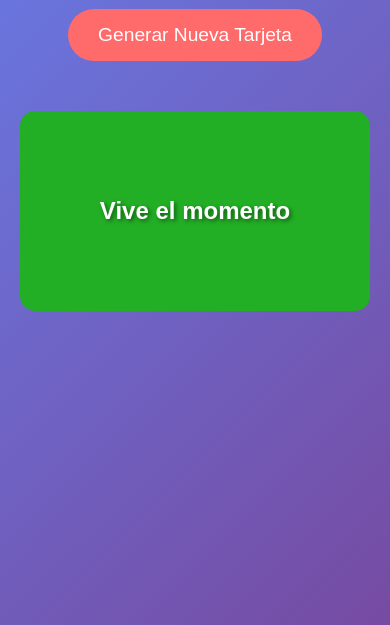
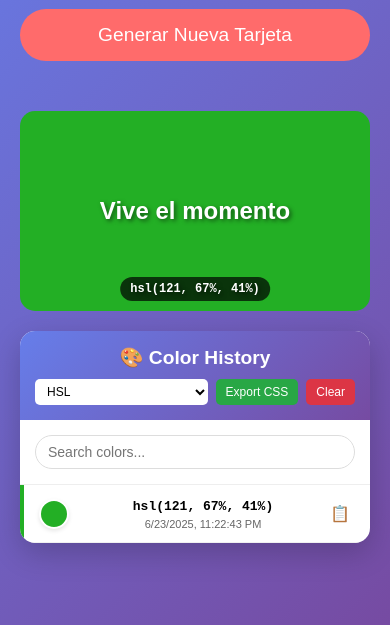
Before and after one commit to wilmarFlorez/hello-actions, a website built with Parcel: page src/index.html in a window 390 px wide. Shown: the part 219-844 px from the top of the page. Built offline with nearby package versions, Linux system fonts and the light colour scheme.

Commit message:
feat: add color history management and display functionality

```diff
--- /dev/null
+++ b/src/colorHistory.js
@@ -0,0 +1,241 @@
+class ColorHistory {
+  constructor() {
+    this.storageKey = 'colorCardHistory';
+    this.history = this.loadHistory();
+    this.currentFormat = 'hsl';
+    this.init();
+  }
+
+  loadHistory() {
+    try {
+      const stored = localStorage.getItem(this.storageKey);
+      return stored ? JSON.parse(stored) : [];
+    } catch (error) {
+      console.error('Error loading color history:', error);
+      return [];
+    }
+  }
+
+  saveHistory() {
+    try {
+      localStorage.setItem(this.storageKey, JSON.stringify(this.history));
+    } catch (error) {
+      console.error('Error saving color history:', error);
+    }
+  }
+
+  addColor(hslColor) {
+    const colorData = {
+      id: Date.now(),
+      hsl: hslColor,
+      hex: this.hslToHex(hslColor),
+      rgb: this.hslToRgb(hslColor),
+      timestamp: new Date().toLocaleString()
+    };
+
+    // Avoid duplicates
+    if (!this.history.some(c => c.hsl === hslColor)) {
+      this.history.unshift(colorData);
+
+      // Limit history to 50 colors
+      if (this.history.length > 50) {
+        this.history = this.history.slice(0, 50);
+      }
+
+      this.saveHistory();
+      this.updateHistoryDisplay();
+    }
+  }
+
+  init() {
+    this.createHistoryPanel();
+    this.updateHistoryDisplay();
+  }
+
+  createHistoryPanel() {
+    const historyPanel = document.createElement('div');
+    historyPanel.id = 'colorHistory';
+    historyPanel.className = 'color-history-panel';
+    historyPanel.innerHTML = `
+            <div class="history-header">
+                <h3>🎨 Color History</h3>
+                <div class="history-controls">
+                    <select id="colorFormat" class="format-selector">
+                        <option value="hsl">HSL</option>
+                        <option value="hex">HEX</option>
+                        <option value="rgb">RGB</option>
+                    </select>
+                    <button id="exportColors" class="export-btn">Export CSS</button>
+                    <button id="clearHistory" class="clear-btn">Clear</button>
+                </div>
+            </div>
+            <div class="search-container">
+                <input type="text" id="colorSearch" placeholder="Search colors..." class="search-input">
+            </div>
+            <div id="historyList" class="history-list"></div>
+        `;
+
+    document.querySelector('.container').appendChild(historyPanel);
+    this.bindEvents();
+  }
+
+  bindEvents() {
+    document.getElementById('colorFormat').addEventListener('change', (e) => {
+      this.currentFormat = e.target.value;
+      this.updateHistoryDisplay();
+    });
+
+    document.getElementById('exportColors').addEventListener('click', () => {
+      this.exportAsCSS();
+    });
+
+    document.getElementById('clearHistory').addEventListener('click', () => {
+      if (confirm('¿Estás seguro de que quieres limpiar todo el historial?')) {
+        this.clearHistory();
+      }
+    });
+
+    document.getElementById('colorSearch').addEventListener('input', (e) => {
+      this.filterHistory(e.target.value);
+    });
+  }
+
+  updateHistoryDisplay(filteredHistory = null) {
+    const historyList = document.getElementById('historyList');
+    const colorsToShow = filteredHistory || this.history;
+
+    if (colorsToShow.length === 0) {
+      historyList.innerHTML = '<div class="no-history">No hay colores en el historial</div>';
+      return;
+    }
+
+    historyList.innerHTML = colorsToShow.map(color => {
+      const colorValue = color[this.currentFormat];
+      return `
+                <div class="history-item" style="border-left: 4px solid ${color.hsl}">
+                    <div class="color-preview" style="background-color: ${color.hsl}"></div>
+                    <div class="color-info">
+                        <div class="color-code" data-color="${colorValue}" title="Click para copiar">
+                            ${colorValue}
+                        </div>
+                        <div class="color-time">${color.timestamp}</div>
+                    </div>
+                    <button class="copy-btn" data-color="${colorValue}" title="Copiar al portapapeles">📋</button>
+                </div>
+            `;
+    }).join('');
+
+    // Bind copy events
+    historyList.querySelectorAll('.color-code, .copy-btn').forEach(element => {
+      element.addEventListener('click', (e) => {
+        const colorValue = e.target.dataset.color;
+        this.copyToClipboard(colorValue);
+      });
+    });
+  }
+
+  filterHistory(searchTerm) {
+    if (!searchTerm.trim()) {
+      this.updateHistoryDisplay();
+      return;
+    }
+
+    const filtered = this.history.filter(color =>
+      color.hex.toLowerCase().includes(searchTerm.toLowerCase()) ||
+      color.rgb.toLowerCase().includes(searchTerm.toLowerCase()) ||
+      color.hsl.toLowerCase().includes(searchTerm.toLowerCase())
+    );
+
+    this.updateHistoryDisplay(filtered);
+  }
+
+  copyToClipboard(text) {
+    navigator.clipboard.writeText(text).then(() => {
+      this.showCopyFeedback();
+    }).catch(err => {
+      console.error('Error copying to clipboard:', err);
+    });
+  }
+
+  showCopyFeedback() {
+    const feedback = document.createElement('div');
+    feedback.className = 'copy-feedback';
+    feedback.textContent = '¡Copiado!';
+    document.body.appendChild(feedback);
+
+    setTimeout(() => {
+      document.body.removeChild(feedback);
+    }, 2000);
+  }
+
+  exportAsCSS() {
+    const cssVars = this.history.slice(0, 10).map((color, index) =>
+      `  --color-${index + 1}: ${color.hex};`
+    ).join('\n');
+
+    const cssContent = `:root {\n${cssVars}\n}`;
+
+    const blob = new Blob([cssContent], { type: 'text/css' });
+    const url = URL.createObjectURL(blob);
+    const link = document.createElement('a');
+    link.href = url;
+    link.download = 'color-palette.css';
+    document.body.appendChild(link);
+    link.click();
+    document.body.removeChild(link);
+    URL.revokeObjectURL(url);
+  }
+
+  clearHistory() {
+    this.history = [];
+    this.saveHistory();
+    this.updateHistoryDisplay();
+  }
+
+  // Color conversion utilities
+  hslToHex(hsl) {
+    const match = hsl.match(/hsl\((\d+),\s*(\d+)%,\s*(\d+)%\)/);
+    if (!match) return hsl;
+
+    const h = parseInt(match[1]) / 360;
+    const s = parseInt(match[2]) / 100;
+    const l = parseInt(match[3]) / 100;
+
+    const hue2rgb = (p, q, t) => {
+      if (t < 0) t += 1;
+      if (t > 1) t -= 1;
+      if (t < 1 / 6) return p + (q - p) * 6 * t;
+      if (t < 1 / 2) return q;
+      if (t < 2 / 3) return p + (q - p) * (2 / 3 - t) * 6;
+      return p;
+    };
+
+    let r, g, b;
+    if (s === 0) {
+      r = g = b = l;
+    } else {
+      const q = l < 0.5 ? l * (1 + s) : l + s - l * s;
+      const p = 2 * l - q;
+      r = hue2rgb(p, q, h + 1 / 3);
+      g = hue2rgb(p, q, h);
+      b = hue2rgb(p, q, h - 1 / 3);
+    }
+
+    const toHex = (c) => {
+      const hex = Math.round(c * 255).toString(16);
+      return hex.length === 1 ? '0' + hex : hex;
+    };
+
+    return `#${toHex(r)}${toHex(g)}${toHex(b)}`;
+  }
+
+  hslToRgb(hsl) {
+    const hex = this.hslToHex(hsl);
+    const r = parseInt(hex.slice(1, 3), 16);
+    const g = parseInt(hex.slice(3, 5), 16);
+    const b = parseInt(hex.slice(5, 7), 16);
+    return `rgb(${r}, ${g}, ${b})`;
+  }
+}
+
+export default ColorHistory;
--- a/src/script.js
+++ b/src/script.js
@@ -1,8 +1,11 @@
+import ColorHistory from './colorHistory.js';
+
 class RandomCardGenerator {
   constructor() {
     this.container = document.getElementById('cardsContainer');
     this.generateBtn = document.getElementById('generateBtn');
     this.colors = [];
+    this.colorHistory = new ColorHistory();
     this.quotes = [
       'Sé el cambio que quieres ver',
       'La vida es bella',
@@ -41,6 +44,20 @@ class RandomCardGenerator {
     card.style.backgroundColor = backgroundColor;
     card.textContent = this.getRandomQuote();
 
+    // Add color code display
+    const colorCode = document.createElement('div');
+    colorCode.className = 'color-code-display';
+    colorCode.textContent = backgroundColor;
+    colorCode.title = 'Click para copiar';
+    colorCode.addEventListener('click', () => {
+      navigator.clipboard.writeText(backgroundColor);
+      this.showCopyFeedback(colorCode);
+    });
+    card.appendChild(colorCode);
+
+    // Add to color history
+    this.colorHistory.addColor(backgroundColor);
+
     // Añadir al principio del contenedor
     this.container.insertBefore(card, this.container.firstChild);
 
@@ -49,6 +66,17 @@ class RandomCardGenerator {
       this.container.removeChild(this.container.lastChild);
     }
   }
+
+  showCopyFeedback(element) {
+    const originalText = element.textContent;
+    element.textContent = '¡Copiado!';
+    element.style.backgroundColor = 'rgba(0, 255, 0, 0.3)';
+
+    setTimeout(() => {
+      element.textContent = originalText;
+      element.style.backgroundColor = '';
+    }, 1500);
+  }
 }
 
 // Inicializar la aplicación cuando el DOM esté listo
--- a/src/styles.css
+++ b/src/styles.css
@@ -61,6 +61,7 @@ h1 {
     text-shadow: 2px 2px 4px rgba(0,0,0,0.5);
     transition: transform 0.3s ease;
     animation: fadeIn 0.5s ease;
+    position: relative;
 }
 
 .card:hover {
@@ -77,3 +78,230 @@ h1 {
         transform: translateY(0);
     }
 }
+
+/* Color History Panel */
+.color-history-panel {
+    position: fixed;
+    top: 20px;
+    right: 20px;
+    width: 320px;
+    max-height: 80vh;
+    background: white;
+    border-radius: 15px;
+    box-shadow: 0 10px 30px rgba(0, 0, 0, 0.2);
+    overflow: hidden;
+    z-index: 1000;
+}
+
+.history-header {
+    background: linear-gradient(135deg, #667eea 0%, #764ba2 100%);
+    color: white;
+    padding: 15px;
+}
+
+.history-header h3 {
+    margin: 0 0 10px 0;
+    font-size: 1.2rem;
+}
+
+.history-controls {
+    display: flex;
+    gap: 8px;
+    flex-wrap: wrap;
+}
+
+.format-selector {
+    flex: 1;
+    padding: 5px 8px;
+    border: none;
+    border-radius: 5px;
+    background: white;
+    font-size: 12px;
+}
+
+.export-btn, .clear-btn {
+    padding: 5px 10px;
+    border: none;
+    border-radius: 5px;
+    cursor: pointer;
+    font-size: 12px;
+    transition: all 0.3s ease;
+}
+
+.export-btn {
+    background: #28a745;
+    color: white;
+}
+
+.export-btn:hover {
+    background: #218838;
+}
+
+.clear-btn {
+    background: #dc3545;
+    color: white;
+}
+
+.clear-btn:hover {
+    background: #c82333;
+}
+
+.search-container {
+    padding: 15px;
+    border-bottom: 1px solid #eee;
+}
+
+.search-input {
+    width: 100%;
+    padding: 8px 12px;
+    border: 1px solid #ddd;
+    border-radius: 20px;
+    font-size: 14px;
+    outline: none;
+}
+
+.search-input:focus {
+    border-color: #667eea;
+}
+
+.history-list {
+    max-height: 400px;
+    overflow-y: auto;
+    padding: 0;
+}
+
+.history-item {
+    display: flex;
+    align-items: center;
+    padding: 12px 15px;
+    border-bottom: 1px solid #f0f0f0;
+    transition: background-color 0.3s ease;
+}
+
+.history-item:hover {
+    background-color: #f8f9fa;
+}
+
+.color-preview {
+    width: 30px;
+    height: 30px;
+    border-radius: 50%;
+    margin-right: 12px;
+    border: 2px solid white;
+    box-shadow: 0 2px 4px rgba(0, 0, 0, 0.1);
+}
+
+.color-info {
+    flex: 1;
+}
+
+.color-code {
+    font-family: 'Courier New', monospace;
+    font-weight: bold;
+    font-size: 13px;
+    cursor: pointer;
+    padding: 2px 6px;
+    border-radius: 4px;
+    transition: background-color 0.3s ease;
+}
+
+.color-code:hover {
+    background-color: #e9ecef;
+}
+
+.color-time {
+    font-size: 11px;
+    color: #666;
+    margin-top: 2px;
+}
+
+.copy-btn {
+    background: none;
+    border: none;
+    cursor: pointer;
+    font-size: 16px;
+    padding: 5px;
+    border-radius: 4px;
+    transition: background-color 0.3s ease;
+}
+
+.copy-btn:hover {
+    background-color: #e9ecef;
+}
+
+.no-history {
+    text-align: center;
+    padding: 40px 20px;
+    color: #666;
+    font-style: italic;
+}
+
+/* Color code display on cards */
+.color-code-display {
+    position: absolute;
+    bottom: 10px;
+    left: 50%;
+    transform: translateX(-50%);
+    background: rgba(0, 0, 0, 0.7);
+    color: white;
+    padding: 5px 10px;
+    border-radius: 15px;
+    font-size: 12px;
+    font-family: 'Courier New', monospace;
+    cursor: pointer;
+    transition: all 0.3s ease;
+}
+
+.color-code-display:hover {
+    background: rgba(0, 0, 0, 0.9);
+    transform: translateX(-50%) scale(1.05);
+}
+
+/* Copy feedback */
+.copy-feedback {
+    position: fixed;
+    top: 50%;
+    left: 50%;
+    transform: translate(-50%, -50%);
+    background: #28a745;
+    color: white;
+    padding: 10px 20px;
+    border-radius: 25px;
+    font-weight: bold;
+    z-index: 10000;
+    animation: feedbackPulse 2s ease;
+}
+
+@keyframes feedbackPulse {
+    0% { opacity: 0; transform: translate(-50%, -50%) scale(0.8); }
+    20% { opacity: 1; transform: translate(-50%, -50%) scale(1); }
+    80% { opacity: 1; transform: translate(-50%, -50%) scale(1); }
+    100% { opacity: 0; transform: translate(-50%, -50%) scale(0.8); }
+}
+
+/* Card positioning for color code */
+.card {
+    position: relative;
+}
+
+/* Responsive adjustments */
+@media (max-width: 768px) {
+    .color-history-panel {
+        position: relative;
+        top: 0;
+        right: 0;
+        width: 100%;
+        max-height: none;
+        margin-top: 20px;
+        order: 2;
+    }
+
+    .container {
+        display: flex;
+        flex-direction: column;
+    }
+
+    .cards-container {
+        order: 1;
+    }
+}
```
Also changed, not shown: src/index.html (+1 -1 lines), README.md.
